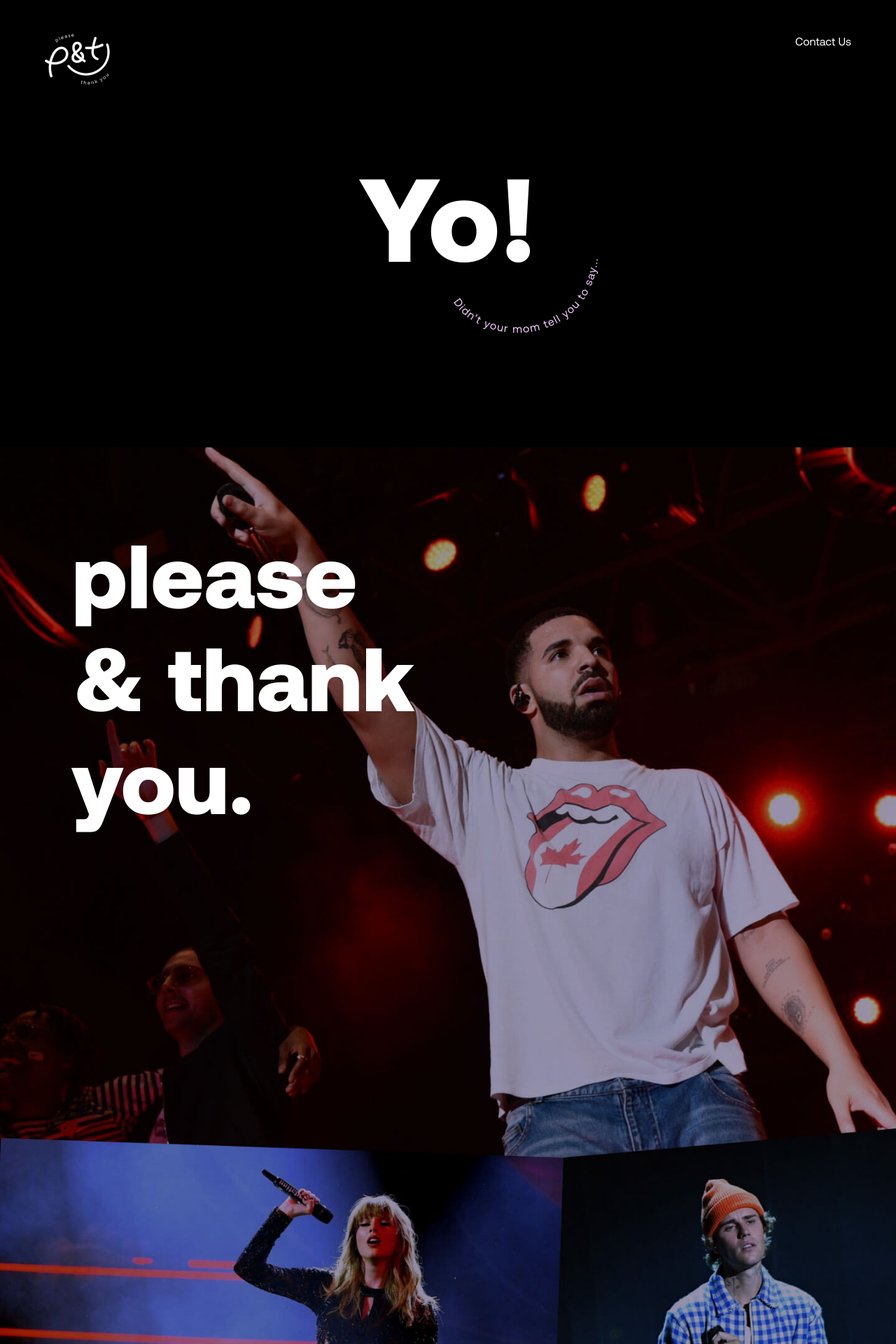
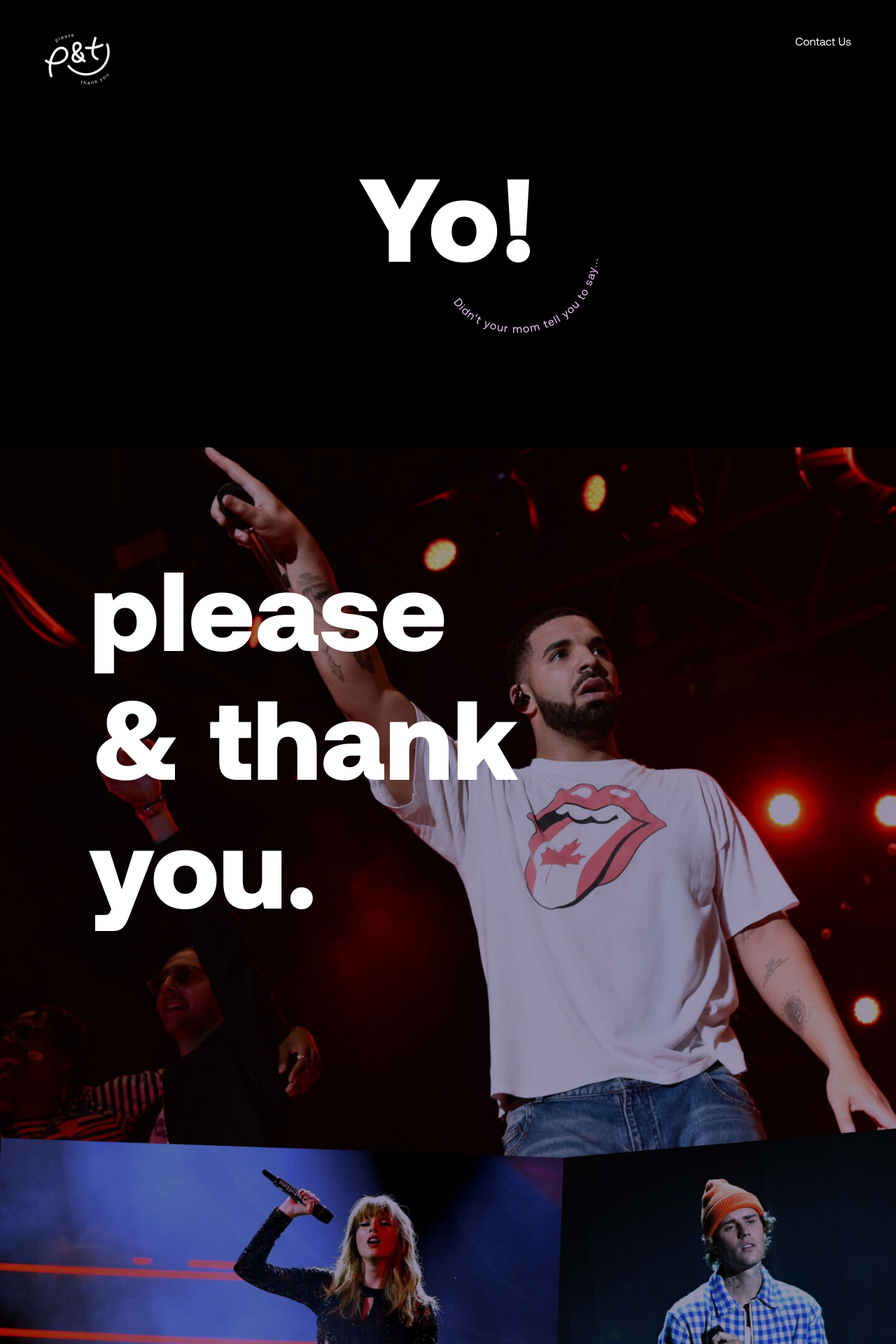
Before and after one commit to please-and-thank-you/please-and-thank-you.github.io, a Jekyll site: the page built from index.html, in a window 1280 px wide. Shown: the top 1920 px of the page at 70% size. Built offline with Jekyll 4.4.1, drawn with Linux system fonts in a browser that asks for light colours; nearby versions of some CDN libraries.

Commit message:
cross browser fixes, privacy policy footer alignment

```diff
--- a/_includes/header.html
+++ b/_includes/header.html
@@ -3,6 +3,6 @@
     <img class="logo-img" src="{{ '/assets/images/logo.png' | relative_url }}" alt="please & thank you">
   </a>
   <nav>
-    <a href="#section-info">Contact Us</a>
+    <a href="#contact">Contact Us</a>
   </nav>
 </header>
--- a/_scss/_home.scss
+++ b/_scss/_home.scss
@@ -57,11 +57,16 @@
     .hero {
       &-callout {
         position: sticky;
-        font-size: clamp(4em, 10vw, 10em);
+        // font-size: 4em;
+        font-size: 16vw;
         line-height: 1.15;
         margin-left: 0.8em;
         padding: 1em 0;
         top: 0;
+
+        @media (min-width: $breakpoint-lg) {
+          font-size: 10em;
+        }
       }
       &-images {
         img {
@@ -106,7 +111,7 @@
     }
     .headline {
       display: flex;
-      justify-content: end;
+      justify-content: flex-end;
 
       > .inner {
         margin: 4em 2em 2em;
--- a/_scss/_privacy-policy.scss
+++ b/_scss/_privacy-policy.scss
@@ -1,9 +1,26 @@
-.privacy-policy-content {
-  max-width: 1000px;
-  margin: 0 auto;
-  padding: 0 1em;
+.privacy-policy {
+  .site-header {
+    nav {
+      display: none;
+    }
+  }
+  &-content {
+    max-width: 1000px;
+    margin: 0 auto;
+    padding: 0 1em;
 
-  .page-title {
-    text-align: center;
+    .page-title {
+      margin-bottom: 2em;
+      text-align: center;
+    }
+  }
+  .site-footer {
+    .newsletter,
+    .inner {
+      display: none;
+    }
+    .legal {
+      @extend .privacy-policy-content;
+    }
   }
 }
--- a/index.html
+++ b/index.html
@@ -30,7 +30,7 @@
       <li>Sony Music</li>
     </ul>
   </div> -->
-  <div id="section-info" class="section section-info">
+  <div class="section section-info">
     <div class="headline">
       <div class="inner">
         <img class="logo-img" src="{{ '/assets/images/logo.png' | relative_url }}" alt="please & thank you">
@@ -42,7 +42,7 @@
         {% include footer.html %}
       </div>
     </div>
-    <div class="contact">
+    <div id="contact" class="contact">
       <div class="inner">
         <a href="mailto:hello@plsthk.com">hello@plsthk.com</a>
         {% include curve-text.html content="General Inquiries" id="email-text" %}
--- a/js/main.js
+++ b/js/main.js
@@ -1,5 +1,3 @@
 (function () {
 
-  console.log('Scripts loaded');
-
 })();
```
